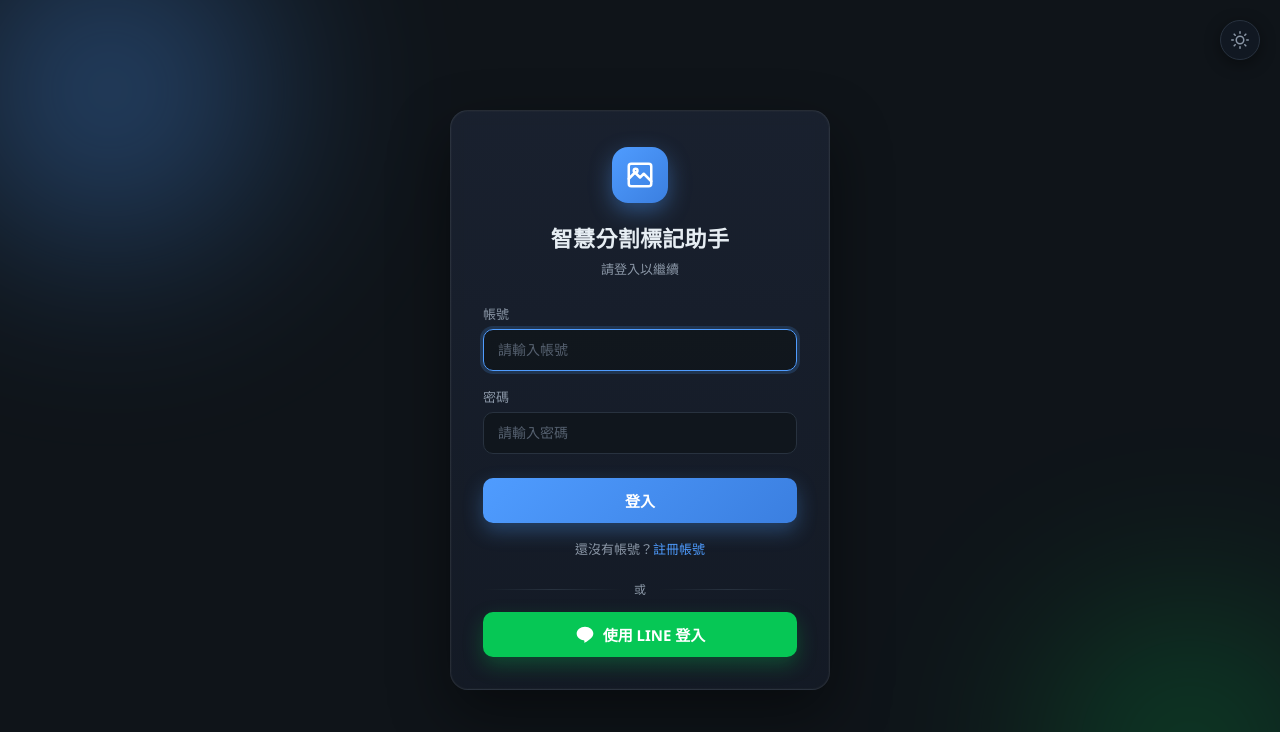
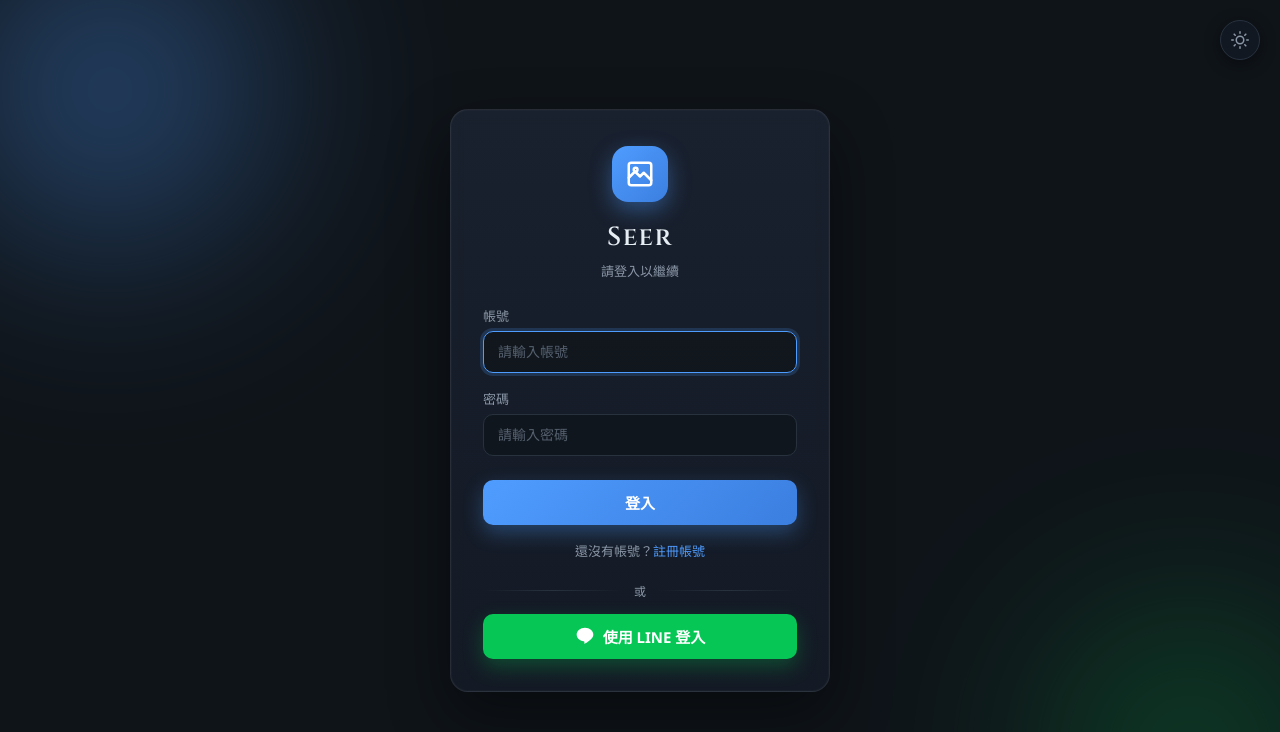
Before and after one commit to kyle6040607/smart-label, a Flask app: page /login in a window 1280 px wide. Shown: the top 732 px of the page. Run offline with Flask 3, Linux system fonts and the light colour scheme.

Commit message:
專案更名為 Seer
對外顯示名稱從「智慧分割標記助手」/「Smart Label」統一改為 Seer，
並把主畫面與登入頁的品牌字換成 Cinzel。

顯示名稱
- 主畫面、登入 / 註冊 / 驗證頁的 title 與標題
- 驗證信主旨與內文、LINE 加好友歡迎訊息
- README、CONTRIBUTING、Dockerfile 註解、docs 週報簡報
- 移除主畫面 header 副標「SAM 驅動的 AI 影像標記 · 人機協作」

匯出檔名與前端儲存
- 匯出 zip 的 fallback 前綴 smart_label 改為 seer
- LIFF 下載檔名 smart_label_{id}_yolo.zip 改為 seer_{id}_yolo.zip
- localStorage key 改為 seer_tag_colors，並保留一次性搬移邏輯，
  避免既有使用者的標籤顏色被重置

品牌字
- header h1 改用 Cinzel 32px、字距 0.06em（碑刻體渲染成大寫，需要拉開）
- 登入頁 .login-card h1 同步改用 Cinzel 26px
- Google Fonts 以 text=Seer 子集化，只載 S/e/r 三個字符

未更動（屬於基礎設施層，改名成本高且部分無法改名）：
pyproject 的 package name、SMART_LABEL_ENV 環境變數、MySQL 資料庫名、
GCP project / GCS bucket、GitHub repo 名稱。

```diff
--- a/app/routes/export.py
+++ b/app/routes/export.py
@@ -26,7 +26,7 @@ def _get_project_filename_prefix(repo, project_id: str | None) -> str:
             )
             if clean_name:
                 return clean_name
-    return "smart_label"
+    return "seer"
 
 
 @bp.get("/export/preview")
--- a/app/routes/liff.py
+++ b/app/routes/liff.py
@@ -442,7 +442,7 @@ def download_task_dataset(task_id: str):
     if not storage.exists(task.dataset_zip_path):
         return jsonify({"ok": False, "message": "ZIP 檔案不存在"}), 404
 
-    download_name = f"smart_label_{task.id}_yolo.zip"
+    download_name = f"seer_{task.id}_yolo.zip"
     try:
         signed_url = storage.generate_download_url(
             task.dataset_zip_path,
--- a/app/routes/line_bot.py
+++ b/app/routes/line_bot.py
@@ -96,7 +96,7 @@ def handle_follow(event):
     """使用者加入好友時，引導他改由 Rich Menu 操作。"""
     reply_text(
         event.reply_token,
-        "歡迎使用 Smart Label 👋\n\n"
+        "歡迎使用 Seer 👋\n\n"
         "請使用聊天室下方的 Rich Menu：\n"
         "・建立標註任務\n"
         "・查看標註任務\n\n"
--- a/app/services/mailer.py
+++ b/app/services/mailer.py
@@ -13,9 +13,9 @@ from app.config import Config
 
 def send_verification_code(cfg: Config, to_email: str, code: str) -> None:
     """寄出 6 位數驗證碼。寄送失敗會往外拋例外，由呼叫端決定怎麼回應使用者。"""
-    subject = "Smart Label 驗證碼"
+    subject = "Seer 驗證碼"
     body = (
-        f"你的 Smart Label 驗證碼是：{code}\n\n"
+        f"你的 Seer 驗證碼是：{code}\n\n"
         f"驗證碼 {cfg.otp_ttl_seconds // 60} 分鐘內有效。\n"
         "如果這不是你本人的操作，請忽略這封信。"
     )
--- a/app/static/css/style.css
+++ b/app/static/css/style.css
@@ -52,7 +52,12 @@ header {
 
 header h1 {
   margin: 0;
-  font-size: 22px;
+  font-family: 'Cinzel', 'Outfit', Georgia, serif;
+  font-size: 32px;
+  font-weight: 600;
+  /* Cinzel 是羅馬碑刻體、實際渲染成大寫，加點字距才不會擠在一起 */
+  letter-spacing: 0.06em;
+  line-height: 1.1;
 }
 
 .subtitle {
--- a/app/templates/login.html
+++ b/app/templates/login.html
@@ -3,8 +3,12 @@
 <head>
   <meta charset="UTF-8" />
   <meta name="viewport" content="width=device-width, initial-scale=1.0" />
-  <title>登入 · 智慧分割標記助手</title>
+  <title>登入 · Seer</title>
   <link rel="icon" type="image/png" href="{{ url_for('static', filename='favicon.png') }}" />
+  <link rel="preconnect" href="https://fonts.googleapis.com" />
+  <link rel="preconnect" href="https://fonts.gstatic.com" crossorigin />
+  <!-- 品牌字只用在卡片標題的 "Seer"，用 text= 子集化只載 S/e/r 三個字符 -->
+  <link href="https://fonts.googleapis.com/css2?family=Cinzel:wght@600&text=Seer&display=swap" rel="stylesheet" />
   <link rel="stylesheet" href="{{ url_for('static', filename='css/style.css') }}" />
   <script>
     (function() {
@@ -73,10 +77,11 @@
 
     .login-card h1 {
       margin: 0;
-      font-size: 22px;
-      font-weight: 700;
+      font-family: 'Cinzel', Georgia, serif;
+      font-size: 26px;
+      font-weight: 600;
       text-align: center;
-      letter-spacing: 0.3px;
+      letter-spacing: 0.06em;
     }
     .login-card .subtitle {
       margin: 6px 0 26px;
@@ -196,7 +201,7 @@
           <circle cx="8.5" cy="8.5" r="1.5" />
         </svg>
       </div>
-      <h1>智慧分割標記助手</h1>
+      <h1>Seer</h1>
       <p class="subtitle">請登入以繼續</p>
 
       {% if request.args.get('next') %}
--- a/app/templates/register.html
+++ b/app/templates/register.html
@@ -3,7 +3,7 @@
 <head>
   <meta charset="UTF-8" />
   <meta name="viewport" content="width=device-width, initial-scale=1.0" />
-  <title>註冊 · 智慧分割標記助手</title>
+  <title>註冊 · Seer</title>
   <link rel="icon" type="image/png" href="{{ url_for('static', filename='favicon.png') }}" />
   <link rel="stylesheet" href="{{ url_for('static', filename='css/style.css') }}" />
   <script>
@@ -196,7 +196,7 @@
         </svg>
       </div>
       <h1>建立帳號</h1>
-      <p class="subtitle">註冊智慧分割標記助手</p>
+      <p class="subtitle">註冊 Seer</p>
 
       <label for="ac">帳號</label>
       <input id="ac" name="ac" type="text" autocomplete="username"
--- a/app/templates/verify.html
+++ b/app/templates/verify.html
@@ -3,7 +3,7 @@
 <head>
   <meta charset="UTF-8" />
   <meta name="viewport" content="width=device-width, initial-scale=1.0" />
-  <title>Email 驗證 · 智慧分割標記助手</title>
+  <title>Email 驗證 · Seer</title>
   <link rel="icon" type="image/png" href="{{ url_for('static', filename='favicon.png') }}" />
   <link rel="stylesheet" href="{{ url_for('static', filename='css/style.css') }}" />
   <script>
--- a/docs/week1.html
+++ b/docs/week1.html
@@ -3,7 +3,7 @@
 <head>
 <meta charset="utf-8">
 <meta name="viewport" content="width=device-width,initial-scale=1">
-<title>第一週開發計畫 · Smart Label Platform</title>
+<title>第一週開發計畫 · Seer Platform</title>
 <style>
   :root{
     --bg:#f3f6f6; --surface:#ffffff; --surface-2:#eaefef; --surface-3:#e0e7e6;
@@ -184,7 +184,7 @@
 
 <header class="hero">
   <div class="hero-inner">
-    <p class="eyebrow">Smart Label Platform · 開發排程</p>
+    <p class="eyebrow">Seer Platform · 開發排程</p>
     <h1>第一週開發計畫</h1>
     <p class="lede">骨架已經用 Mock 端到端跑通了。這一週的任務不是「從零做上傳→出遮罩」——
       那早就會了——而是把第一個假模型換成真的 <b>MobileSAM</b>。以下是每個人要做什麼、為什麼、誰先誰後。</p>
@@ -452,7 +452,7 @@
           分類 / 審核 / 匯出流程照跑不壞。做到這一點，Week 1「跑通 MobileSAM」就從 Mock 正式升級成真的。</p>
       </div>
     </div>
-    <p class="foot-note">Smart Label Platform · Week 1 開發計畫 · 佳凱 / 峻維 / 文凱 / 君璇</p>
+    <p class="foot-note">Seer Platform · Week 1 開發計畫 · 佳凱 / 峻維 / 文凱 / 君璇</p>
   </div>
 </footer>
 
--- a/docs/week2.html
+++ b/docs/week2.html
@@ -3,7 +3,7 @@
 <head>
 <meta charset="utf-8">
 <meta name="viewport" content="width=device-width,initial-scale=1">
-<title>第二週開發計畫 · Smart Label Platform</title>
+<title>第二週開發計畫 · Seer Platform</title>
 <style>
   :root{
     --bg:#f3f6f6; --surface:#ffffff; --surface-2:#eaefef; --surface-3:#e0e7e6;
@@ -222,7 +222,7 @@
 
 <header class="hero">
   <div class="hero-inner">
-    <p class="eyebrow">Smart Label Platform · 開發排程</p>
+    <p class="eyebrow">Seer Platform · 開發排程</p>
     <h1>第二週開發計畫</h1>
     <p class="lede">第一週把切割（<b>MobileSAM</b>）和看懂物件（<b>DINOv2</b>）都換成真的了。這一週不再往模型堆疊，
       而是把平台<b>做成產品</b>：讓使用者<b>用一句話就能標</b>（Grounding DINO）、前端分成<b>素人 / 工程師兩種模式</b>、
@@ -567,7 +567,7 @@
         </ol>
       </div>
     </div>
-    <p class="foot-note">Smart Label Platform · Week 2 開發計畫（7/09–7/19）· 佳凱 / 峻維 / 文凱 / 君璇</p>
+    <p class="foot-note">Seer Platform · Week 2 開發計畫（7/09–7/19）· 佳凱 / 峻維 / 文凱 / 君璇</p>
   </div>
 </footer>
 
--- a/docs/week3.html
+++ b/docs/week3.html
@@ -3,7 +3,7 @@
 <head>
 <meta charset="utf-8">
 <meta name="viewport" content="width=device-width,initial-scale=1">
-<title>第三週開發計畫 · Smart Label Platform</title>
+<title>第三週開發計畫 · Seer Platform</title>
 <style>
   :root{
     --bg:#f3f6f6; --surface:#ffffff; --surface-2:#eaefef; --surface-3:#e0e7e6;
@@ -185,7 +185,7 @@
 
 <header class="hero">
   <div class="hero-inner">
-    <p class="eyebrow">Smart Label Platform · 開發排程</p>
+    <p class="eyebrow">Seer Platform · 開發排程</p>
     <h1>第三週開發計畫：讓數據說話</h1>
     <p class="lede">Week 2 打通了素人閉環的 MVP。這一週做兩件事：把「省下工時」從口號變成<b>可放進簡報的數據</b>
       （準確率曲線＋Dashboard），同時把 Week 2 刻意分階段的基建<b>收尾</b>——MySQL 全面切換、LINE 回圖、
@@ -474,7 +474,7 @@
         </ol>
       </div>
     </div>
-    <p class="foot-note">Smart Label Platform · Week 3 開發計畫（7/20–7/26）· 佳凱 / 峻維 / 文凱 / 君璇</p>
+    <p class="foot-note">Seer Platform · Week 3 開發計畫（7/20–7/26）· 佳凱 / 峻維 / 文凱 / 君璇</p>
   </div>
 </footer>
 
--- a/docs/week4.html
+++ b/docs/week4.html
@@ -3,7 +3,7 @@
 <head>
 <meta charset="utf-8">
 <meta name="viewport" content="width=device-width,initial-scale=1">
-<title>第四週開發計畫 · Smart Label Platform</title>
+<title>第四週開發計畫 · Seer Platform</title>
 <style>
   :root{
     --bg:#f3f6f6; --surface:#ffffff; --surface-2:#eaefef; --surface-3:#e0e7e6;
@@ -203,7 +203,7 @@
 
 <header class="hero">
   <div class="hero-inner">
-    <p class="eyebrow">Smart Label Platform · 開發排程</p>
+    <p class="eyebrow">Seer Platform · 開發排程</p>
     <h1>第四週開發計畫：上線與發表</h1>
     <p class="lede">功能到 Week 3 為止全部凍結。這一週只做三件事：把系統<b>放上雲端</b>（GCP + 正式 LINE 入口）、
       把三組<b>成果數據</b>整理成發表素材、把 demo <b>演練到閉著眼睛都能走完</b>。
@@ -501,7 +501,7 @@
         </ol>
       </div>
     </div>
-    <p class="foot-note">Smart Label Platform · Week 4 開發計畫(7/27–8/02)· 佳凱 / 峻維 / 文凱 / 君璇</p>
+    <p class="foot-note">Seer Platform · Week 4 開發計畫(7/27–8/02)· 佳凱 / 峻維 / 文凱 / 君璇</p>
   </div>
 </footer>
 
--- a/docs/組員先看.html
+++ b/docs/組員先看.html
@@ -3,7 +3,7 @@
 <head>
     <meta charset="UTF-8">
     <meta name="viewport" content="width=device-width, initial-scale=1.0">
-    <title>Smart Label Platform - 4週計畫 PPT</title>
+    <title>Seer Platform - 4週計畫 PPT</title>
     <style>
         * {
             margin: 0;
@@ -314,7 +314,7 @@
     <div class="presentation">
         <!-- 投影片 1: 標題 -->
         <div class="slide active title-slide">
-            <h1>🚀 Smart Label Platform</h1>
+            <h1>🚀 Seer Platform</h1>
             <p>智慧標注訓練平台</p>
             <p>從原始圖片到可部署 AI 模型</p>
             <div class="subtitle">
--- a/pyproject.toml
+++ b/pyproject.toml
@@ -1,7 +1,7 @@
 [project]
 name = "smart-label"
 version = "0.1.0"
-description = "智慧分割標記助手 — SAM 驅動的 AI 影像標記網頁"
+description = "Seer — SAM 驅動的 AI 影像標記網頁"
 readme = "README.md"
 requires-python = ">=3.13"
 dependencies = [
```
Also changed, not shown: CONTRIBUTING.md (+1 -1 lines), app/static/js/app.js (+14 -3 lines), app/templates/index.html (+4 -3 lines), README.md, 1 other file.
